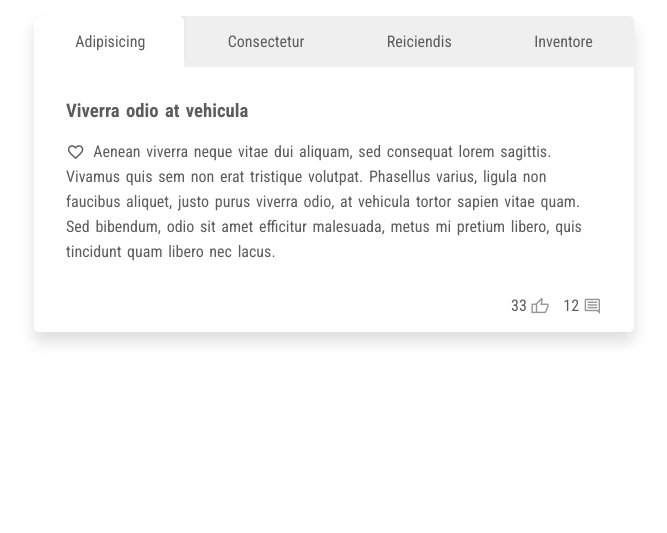
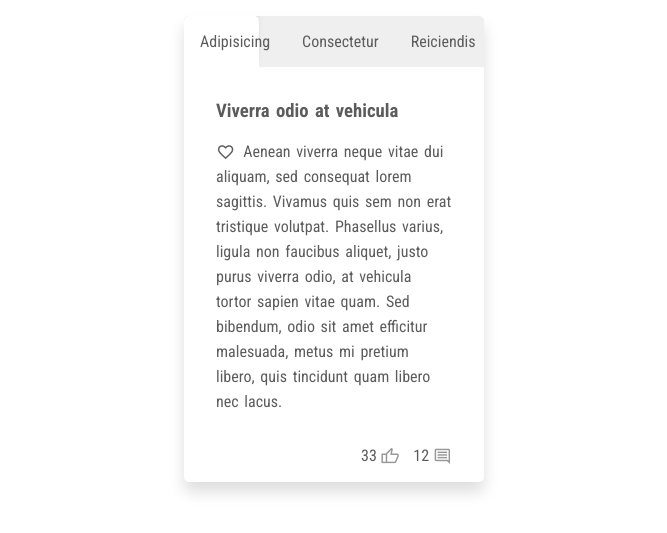
Before and after one commit to meysammohammadi/meysammohammadi.github.io, a PHP site: page /tabbed-menu/index.html in a window 1280 px wide. Shown: the top 533 px of the page, without its empty margins (306-973 px from the left). Run offline with PHP 8.4, Linux system fonts and the light colour scheme.

Commit message:
Update style.css

```diff
--- a/tabbed-menu/style.css
+++ b/tabbed-menu/style.css
@@ -21,8 +21,8 @@ body {
 }
 
 .container {
-  min-width: 300px;
-  max-width: 600px;
+  width: 300px;
+
   background-color: #efefef;
   box-shadow: 0 10px 15px #0002;
   border-radius: 5px;
```
